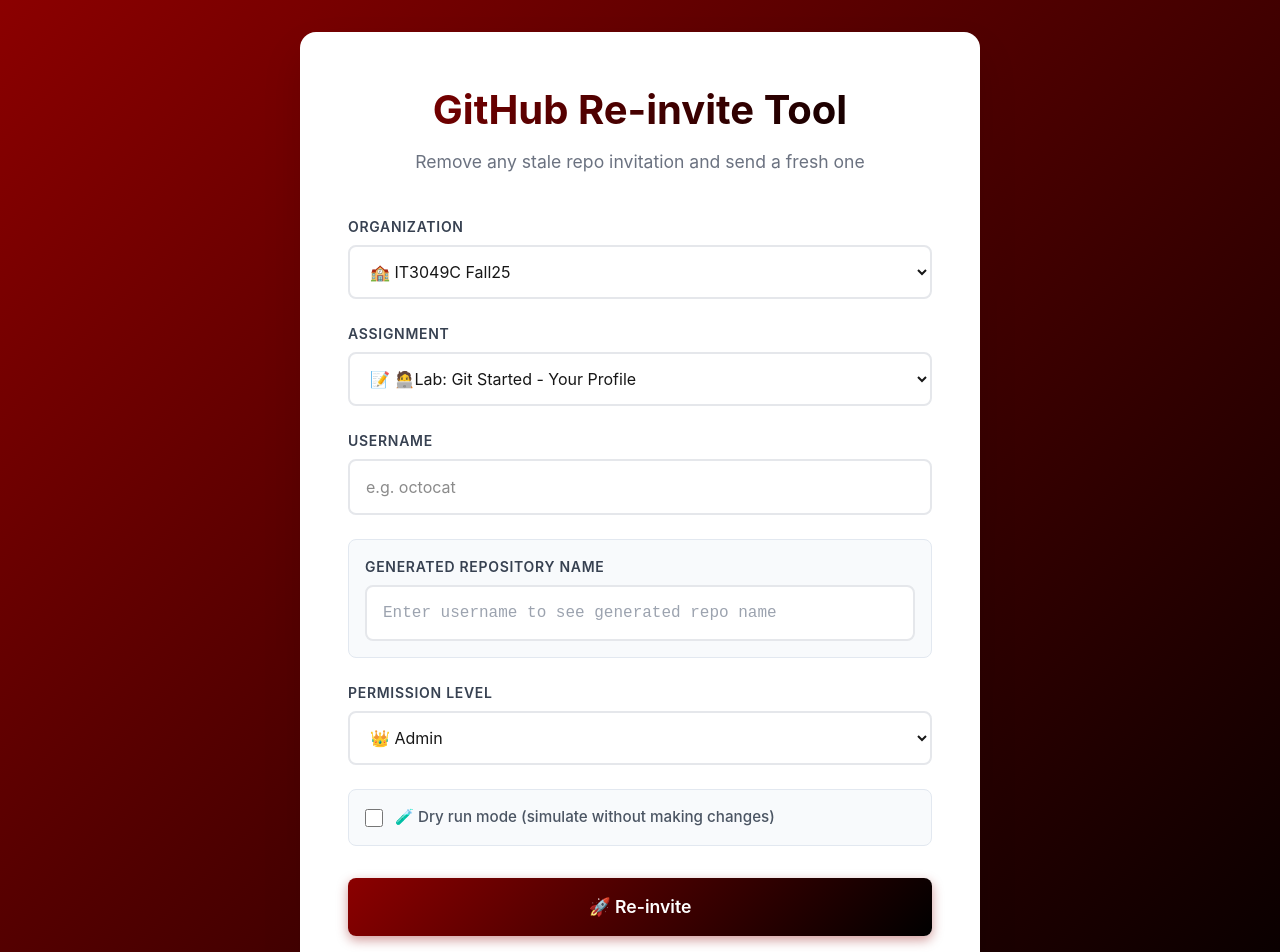
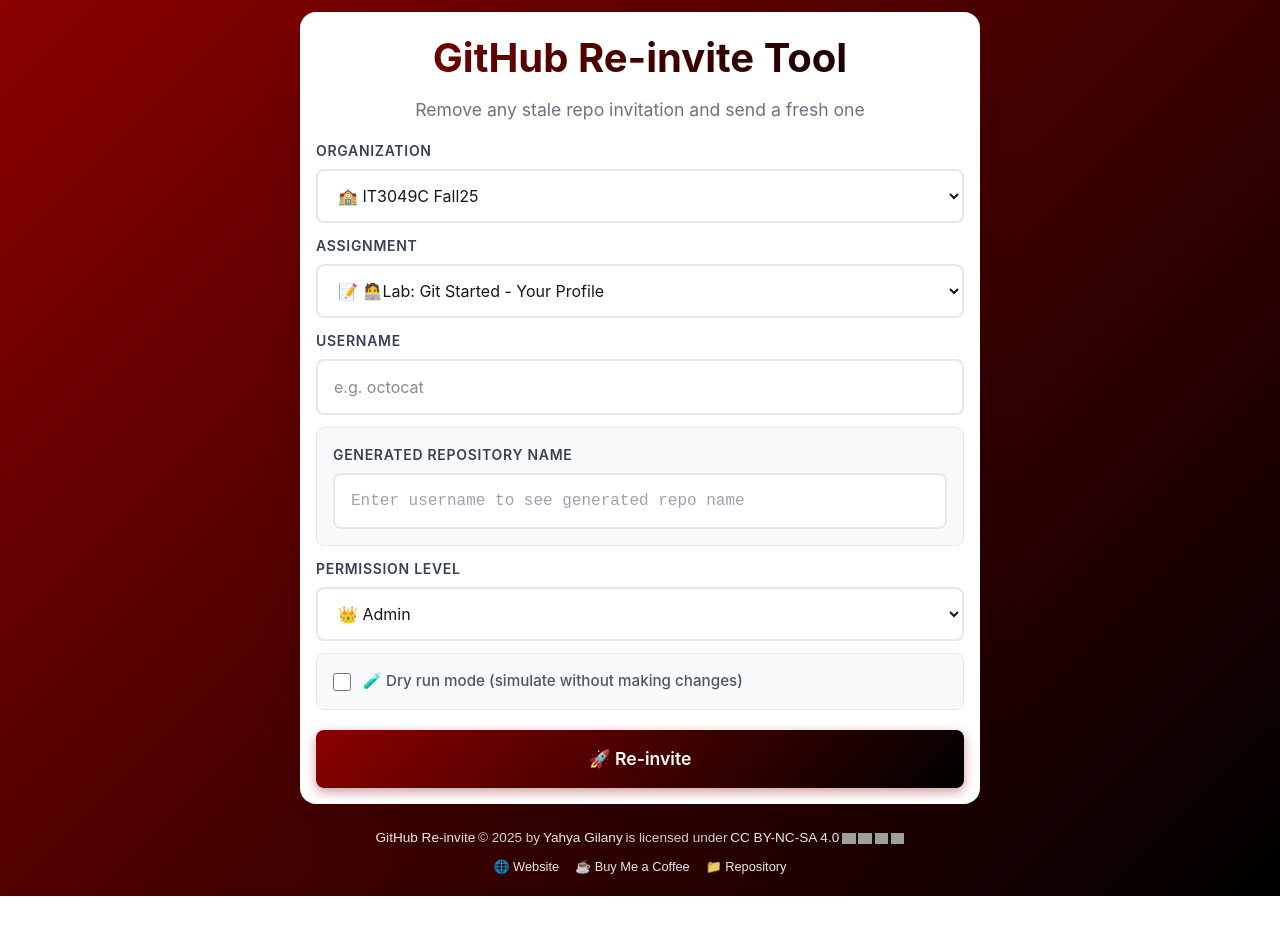
Before and after one commit to wonsunahn/github-reinvite, a Next.js app: page / in a window 1280 px wide. Shown: the top 952 px of the page. After the commit the page ends 896 px from the top, so only its background shows below. Built offline with nearby package versions, Linux system fonts and the light colour scheme; grey boxes are pictures that could not be loaded.

Commit message:
update layout to reduce the vertical spacing

```diff
--- a/src/app/page.tsx
+++ b/src/app/page.tsx
@@ -83,7 +83,7 @@
     <div style={{
       minHeight: "100vh",
       background: "linear-gradient(135deg, #8B0000 0%, #000000 100%)",
-      padding: "2rem 1rem"
+      padding: "0.75rem"
     }}>
       <main style={{
         maxWidth: 680,
@@ -91,10 +91,10 @@
         background: "white",
         borderRadius: "16px",
         boxShadow: "0 20px 40px rgba(0,0,0,0.1)",
-        padding: "3rem",
+        padding: "1rem",
         fontFamily: "-apple-system, BlinkMacSystemFont, 'Segoe UI', Roboto, sans-serif"
       }}>
-        <div style={{ textAlign: "center", marginBottom: "2.5rem" }}>
+        <div style={{ textAlign: "center", marginBottom: "1rem" }}>
           <h1 style={{
             fontSize: "2.5rem",
             fontWeight: "700",
@@ -117,7 +117,7 @@
           </p>
         </div>
 
-        <form onSubmit={onSubmit} style={{ display: "grid", gap: "1.5rem" }}>
+        <form onSubmit={onSubmit} style={{ display: "grid", gap: "0.75rem" }}>
           <div style={{ display: "grid", gap: "0.5rem" }}>
             <label style={{
               fontSize: "0.875rem",
@@ -339,7 +339,7 @@
         </form>
 
         {result && (
-          <section style={{ marginTop: "2.5rem" }}>
+          <section style={{ marginTop: "1rem" }}>
             <h2 style={{
               fontSize: "1.5rem",
               fontWeight: "600",
@@ -397,11 +397,11 @@
 
       <footer style={{
         textAlign: "center",
-        marginTop: "2rem",
-        padding: "1rem",
+        marginTop: "1rem",
+        padding: "0.5rem",
         color: "rgba(255, 255, 255, 0.8)",
-        fontSize: "0.9rem",
-        lineHeight: "1.6"
+        fontSize: "0.85rem",
+        lineHeight: "1.5"
       }}>
         <p style={{ margin: "0 0 0.5rem 0", display: "flex", alignItems: "center", justifyContent: "center", flexWrap: "wrap", gap: "0.2em" }}>
           <a href="https://github-reinvite.vercel.app/" style={{ color: "rgba(255, 255, 255, 0.9)", textDecoration: "none" }}>GitHub Re-invite</a> © 2025 by <a href="https://yahyagilany.io" style={{ color: "rgba(255, 255, 255, 0.9)", textDecoration: "none" }}>Yahya Gilany</a> is licensed under <a href="https://creativecommons.org/licenses/by-nc-sa/4.0/" style={{ color: "rgba(255, 255, 255, 0.9)", textDecoration: "none" }}>CC BY-NC-SA 4.0</a>
@@ -422,7 +422,7 @@
             style={{
               color: "rgba(255, 255, 255, 0.9)",
               textDecoration: "none",
-              fontSize: "0.85rem",
+              fontSize: "0.8rem",
               display: "flex",
               alignItems: "center",
               gap: "0.3em"
@@ -435,7 +435,7 @@
             style={{
               color: "rgba(255, 255, 255, 0.9)",
               textDecoration: "none",
-              fontSize: "0.85rem",
+              fontSize: "0.8rem",
               display: "flex",
               alignItems: "center",
               gap: "0.3em"
@@ -448,7 +448,7 @@
             style={{
               color: "rgba(255, 255, 255, 0.9)",
               textDecoration: "none",
-              fontSize: "0.85rem",
+              fontSize: "0.8rem",
               display: "flex",
               alignItems: "center",
               gap: "0.3em"
```
